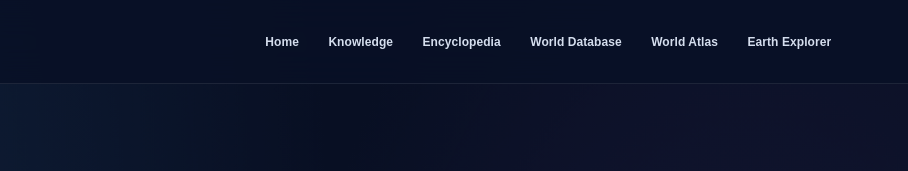
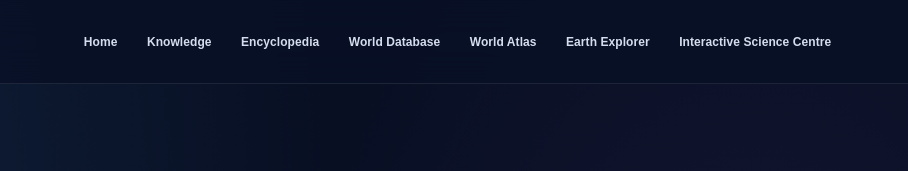
Before and after one commit to rf983creativestudio/rf983-orbit, a plain HTML site: page constellation/index.html in a window 1280 px wide. Shown: the top 171 px of the page, 372-1280 px from the left. Drawn offline with Linux system fonts and the light colour scheme.

Commit message:
Connect Interactive Science Centre across ORBIT destinations

```diff
--- a/constellation/index.html
+++ b/constellation/index.html
@@ -1,6 +1,6 @@
 <!doctype html>
 <html lang="en"><head><meta charset="utf-8"><meta name="viewport" content="width=device-width,initial-scale=1"><meta name="theme-color" content="#10172b"><title>ORBIT Knowledge Constellation | RF983 ORBIT</title><meta name="description" content="Explore an interactive map of 100 connected reference records and ten guided discovery trails across the ORBIT World Database."><link rel="canonical" href="https://rf983creativestudio.github.io/rf983-orbit/constellation/"><link rel="icon" href="../assets/favicon.svg"><link rel="stylesheet" href="../assets/style.css"><link rel="stylesheet" href="constellation.css"><script src="../database/database-data.js" defer></script><script src="constellation.js" defer></script><script src="../assets/pwa.js" defer></script></head>
-<body class="constellation-page"><a class="skip-link" href="#main">Skip to content</a><header class="header"><a class="brand" href="../"><img src="../assets/rf983-orbit-logo.svg" alt="RF983 ORBIT"></a><nav class="nav"><a href="../">Home</a><a href="../knowledge/">Knowledge</a><a href="../encyclopedia/">Encyclopedia</a><a href="../database/">World Database</a><a href="../atlas/">World Atlas</a><a href="../earth/">Earth Explorer</a></nav></header>
+<body class="constellation-page"><a class="skip-link" href="#main">Skip to content</a><header class="header"><a class="brand" href="../"><img src="../assets/rf983-orbit-logo.svg" alt="RF983 ORBIT"></a><nav class="nav"><a href="../">Home</a><a href="../knowledge/">Knowledge</a><a href="../encyclopedia/">Encyclopedia</a><a href="../database/">World Database</a><a href="../atlas/">World Atlas</a><a href="../earth/">Earth Explorer</a><a href="../science/">Interactive Science Centre</a></nav></header>
 <main id="main"><section class="cs-hero"><div><p class="cs-kicker">RF983 ORBIT / KNOWLEDGE NETWORK</p><h1>See how the world<br><em>connects.</em></h1><p>Knowledge is not a collection of isolated facts. It is a network of ideas. Explore relationships between subjects, follow a trail and let one discovery lead to another.</p><a class="cs-primary" href="#map">Enter the constellation ↓</a> <a class="cs-secondary" href="../database/">Open the World Database ↗</a></div><div class="cs-orbit-art"><i></i><b>ORBIT<small>KNOWLEDGE NETWORK</small></b><span>✦</span></div></section>
 <section class="cs-stats"><div><b id="total">100</b><span>CONNECTED RECORDS</span></div><div><b id="domains">10</b><span>KNOWLEDGE DOMAINS</span></div><div><b id="links">—</b><span>RELATIONSHIPS MAPPED</span></div><div><b>10</b><span>GUIDED TRAILS</span></div></section>
 <section class="cs-section" id="map"><p class="cs-kicker">01 / INTERACTIVE KNOWLEDGE GRAPH</p><h2>One network.<br><em>Many ways through.</em></h2><p>Filter by domain, search for a subject or select a node to inspect its connections.</p><div class="cs-controls"><label for="search">SEARCH THE NETWORK</label><input id="search" type="search" placeholder="Try oceans, AI, ancient Egypt, music…"><button id="reset" type="button">RESET</button><div id="filters"></div></div><div class="cs-layout"><div class="cs-graph"><div class="cs-graph-top">✦ LIVE KNOWLEDGE GRAPH <span id="graph-status">LOADING</span></div><svg id="graph" viewBox="0 0 1000 680" role="img" aria-label="Interactive graph of connected knowledge records"></svg><p>SELECT A NODE · FOLLOW A CONNECTION · DISCOVER A NEW SUBJECT</p></div><aside class="cs-detail" aria-live="polite"><small>NODE BRIEFING</small><h3 id="detail-title">Choose a point in the network.</h3><p id="detail-summary">Select any glowing node to reveal its key idea, domain, reference and related records.</p><strong id="detail-key">A network of ideas is waiting.</strong><small id="detail-meta">100 RECORDS · 10 DOMAINS</small><h4>CONNECTED SUBJECTS</h4><div id="related">Choose a node to see its connections.</div><a id="source" href="../database/">OPEN REFERENCE ↗</a></aside></div><div id="legend" class="cs-legend"></div></section>
```
